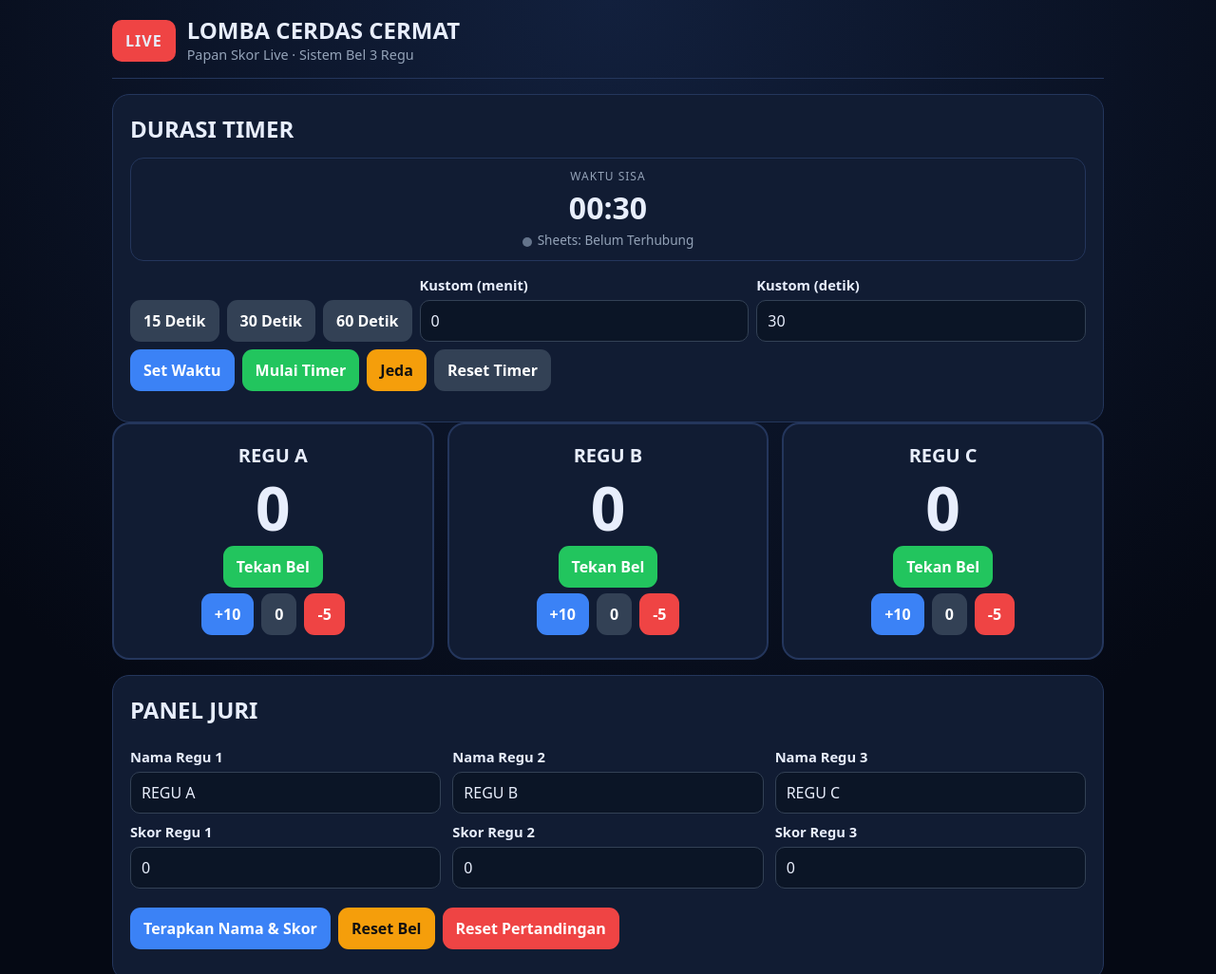
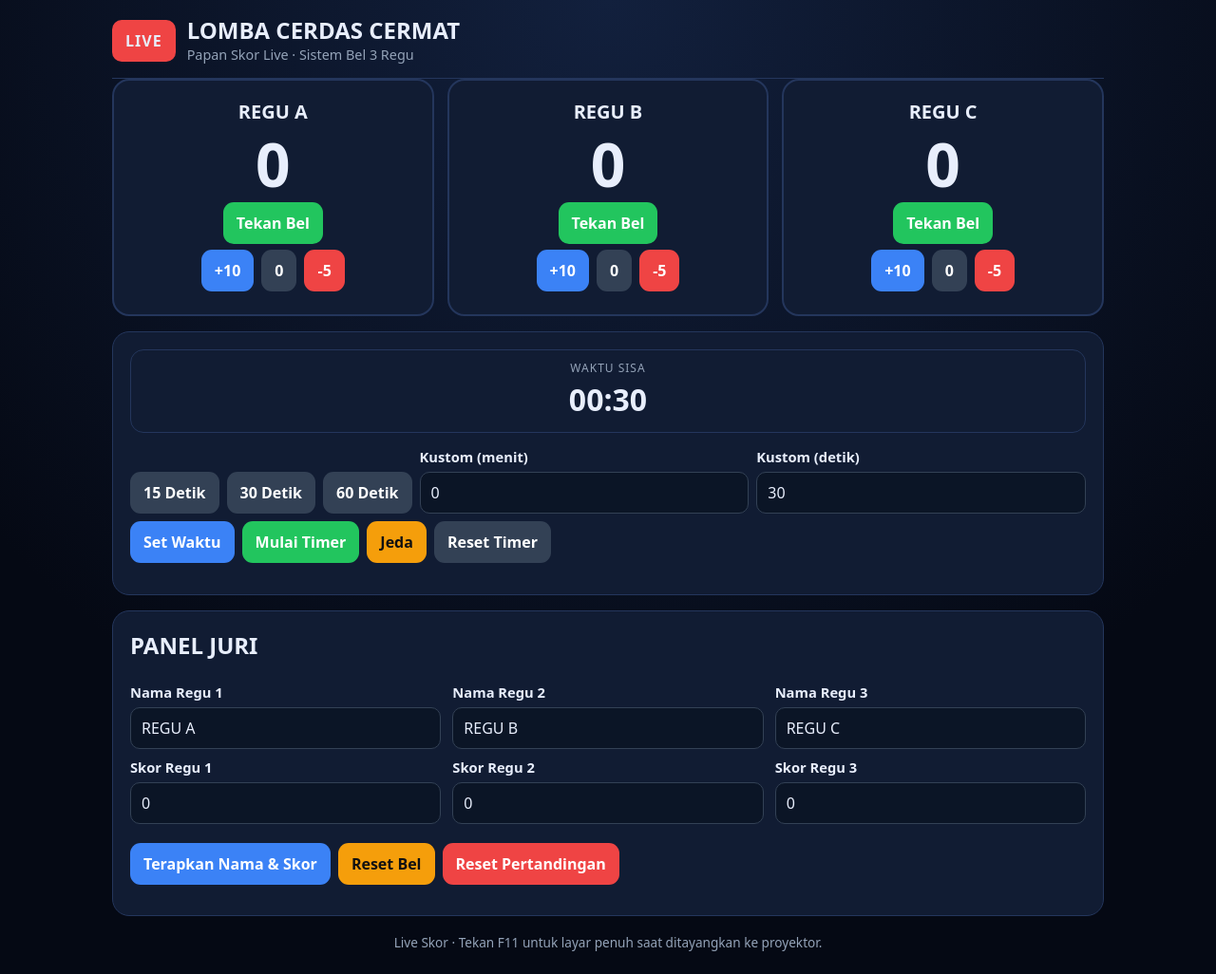
Before and after one commit to smpn4majenang/lcc-2026, a plain HTML site: page index.html in a window 1280 px wide. Shown: the top 1026 px of the page at 95% size. Drawn offline with Linux system fonts and the light colour scheme.

Commit message:
Tata letak: papan skor naik ke atas, panel timer pindah ke bawah, hapus judul timer dan status Sheets

```diff
--- a/index.html
+++ b/index.html
@@ -62,12 +62,13 @@
 
   <div class="bel-status" id="statusBel" style="display:none">SISTEM BEL SIAP &mdash; Tekan bel regu atau tombol keyboard di bawah</div>
 
+  <section class="cards" id="kartuRegu"></section>
+
   <section class="panel">
-    <h2>DURASI TIMER</h2>
     <div class="timer-box">
       <div class="label">WAKTU SISA</div>
       <div id="tampilTimer">00:30</div>
-      <div class="status"><span class="dot" id="titikSheets"></span><span id="teksSheets">Sheets: Belum Terhubung</span></div>
+      <div class="status" style="display:none"><span class="dot" id="titikSheets"></span><span id="teksSheets">Sheets: Belum Terhubung</span></div>
     </div>
     <div class="timer-row">
       <button class="btn abu" data-detik="15" type="button">15 Detik</button>
@@ -84,9 +85,6 @@
     </div>
     <p class="kecil" id="pesanTimer"></p>
   </section>
-
-
-  <section class="cards" id="kartuRegu"></section>
 
   <p class="kecil" style="text-align:center;margin:6px 0;display:none">Shortcut bel: Regu A <kbd>1</kbd> / <kbd>A</kbd> &nbsp;|&nbsp; Regu B <kbd>2</kbd> / <kbd>S</kbd> &nbsp;|&nbsp; Regu C <kbd>3</kbd> / <kbd>D</kbd> &nbsp;|&nbsp; Reset bel <kbd>R</kbd></p>
 
```
